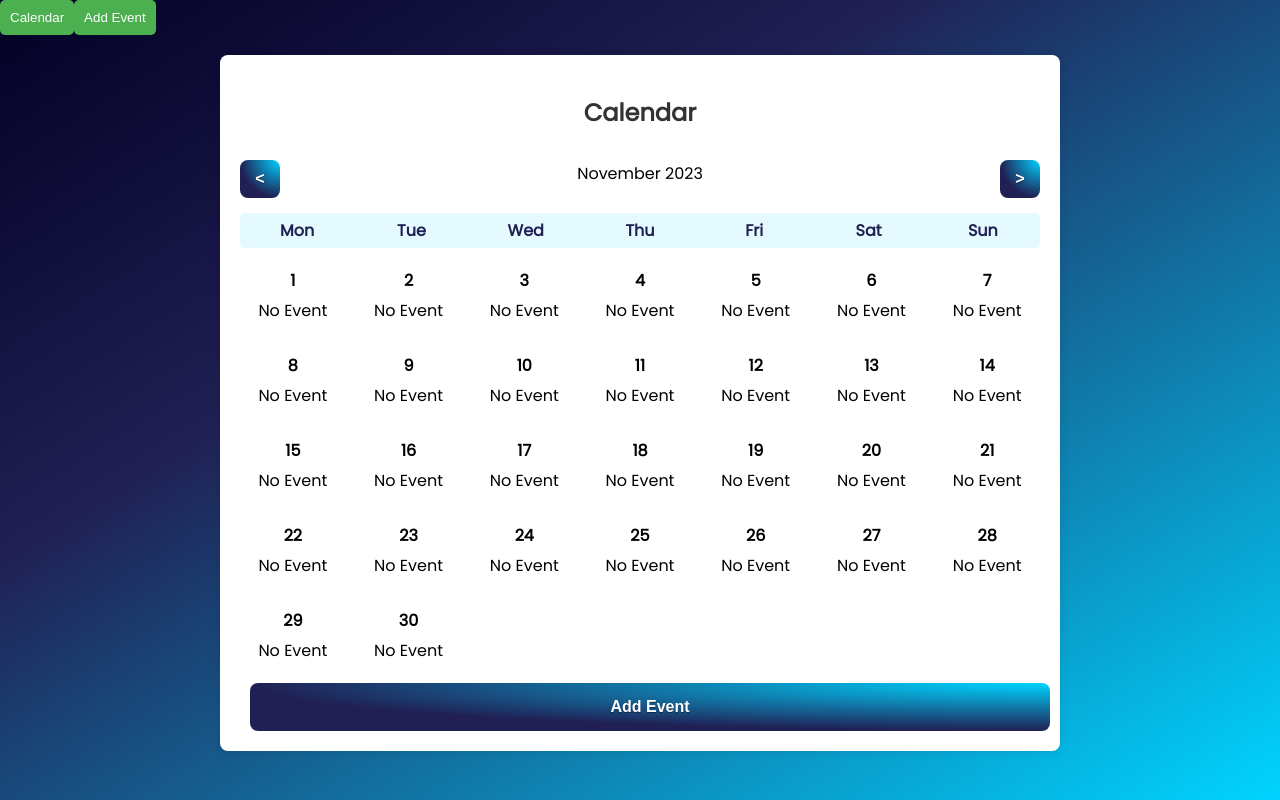
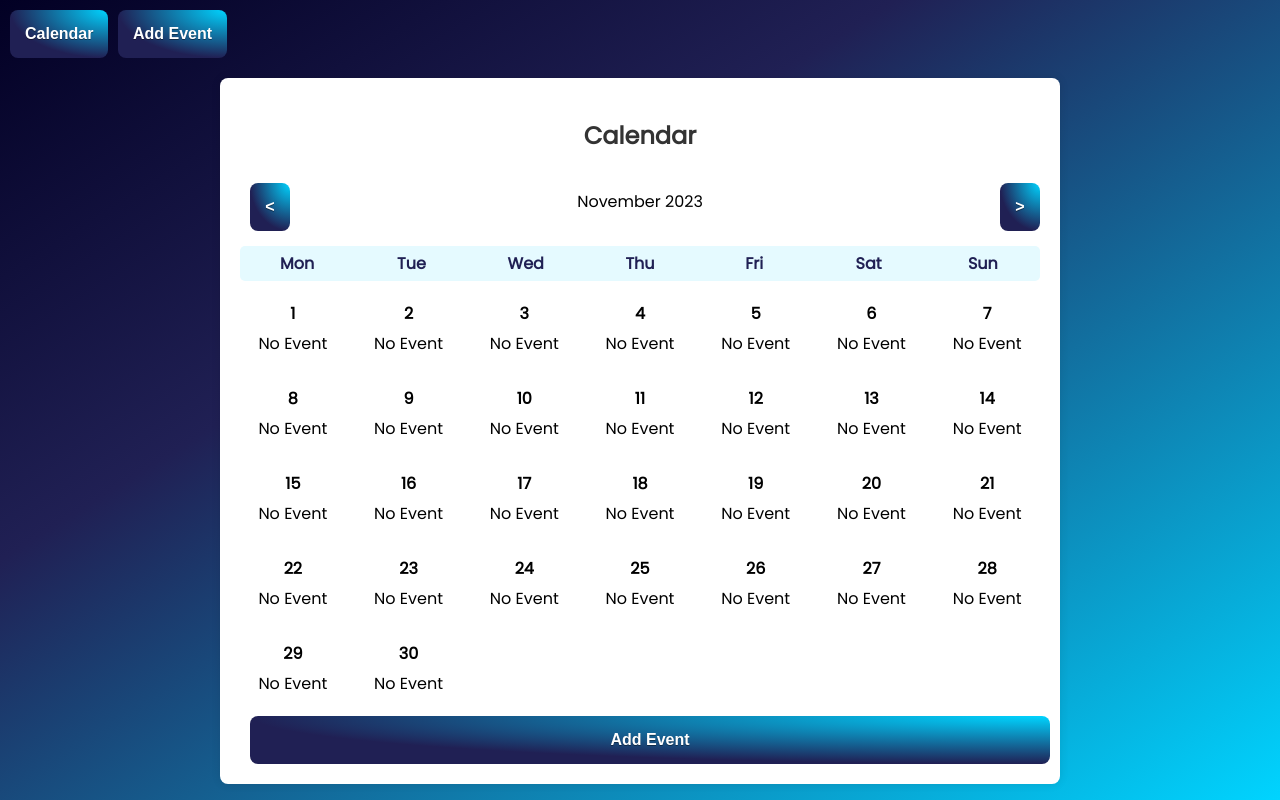
Before and after one commit to anetasopa/calendar-for-sport-events, a React (Create React App) app: page / in a window 1280 px wide. Built offline with nearby package versions, Linux system fonts and the light colour scheme; a web font is replaced by a local one.

Commit message:
Style add event page

```diff
--- a/src/Calendar/Calendar.css
+++ b/src/Calendar/Calendar.css
@@ -31,12 +31,35 @@ h2 {
 }
 
 button {
-  background-color: #4caf50;
+  margin-left: 10px;
+  display: inline-block;
+  outline: 0;
+  border: 0;
+  cursor: pointer;
+  will-change: box-shadow, transform;
+  background: radial-gradient(
+    100% 100% at 100% 0%,
+    rgba(0, 212, 255, 1) 0%,
+    rgba(32, 32, 84, 1) 100%
+  );
+  box-shadow: 0px 2px 4px rgb(32, 32, 84, 1 / 40%),
+    0px 7px 13px -3px rgb(32, 32, 84, 1 / 30%),
+    inset 0px -3px 0px rgb(32, 32, 84, 1 / 50%);
+  padding: 0 32px;
+  border-radius: 6px;
+  color: #fff;
+  height: 48px;
+  font-size: 18px;
+  text-shadow: 0 1px 0 rgb(0 0 0 / 40%);
+  transition: box-shadow 0.15s ease, transform 0.15s ease;
+  margin-top: 10px;
+  font-weight: bold;
   color: #fff;
   border: none;
-  padding: 10px;
-  border-radius: 5px;
+  padding: 15px;
+  border-radius: 8px;
   cursor: pointer;
+  font-size: 16px;
 }
 
 .icons {
```
